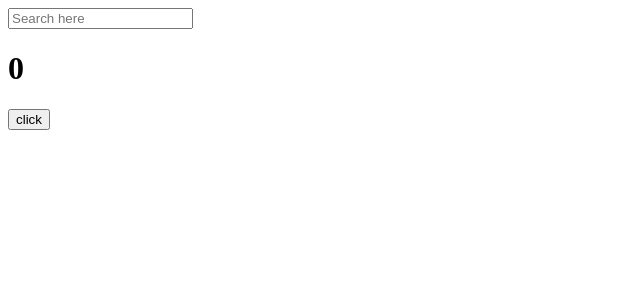
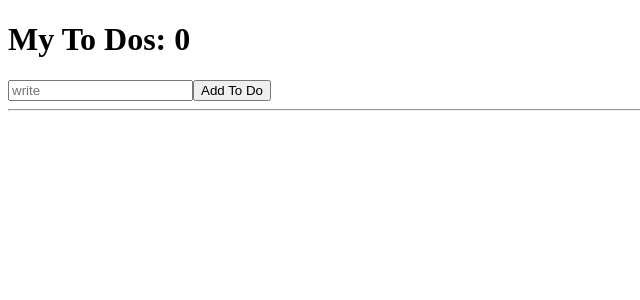
Before and after one commit to Jetom88/movie_app, a React (Create React App) app: page / in a window 1280 px wide. Shown: the top 300 px of the page, without its empty margins (0-640 px from the left). Built offline with nearby package versions, Linux system fonts and the light colour scheme.

Commit message:
간단한 to Do 만들기

```diff
--- a/src/App.js
+++ b/src/App.js
@@ -1,38 +1,35 @@
 import { useState, useEffect } from "react";
 
 function App() {
-  const [counter, setValue] = useState(0);
-  const [keyword, setKeyword] = useState("");
-  const onClick = () => setValue((prev) => prev + 1);
-  const onChange = (e) => setKeyword(e.target.value);
-
-  console.log("여러번!");
-
-  useEffect(() => {
-    // 첫 번째 arg는 실행시키고 싶은 코드
-    // 두 번째([])는 dependencies(react가 지켜봐야하는 것) 변화할 때 react.js가 코드를 실행시킴
-    console.log("한번만");
-  }, []);
-
-  useEffect(() => {
-    if (keyword !== "" && keyword.length > 5) {
-      console.log("search", keyword);
+  const [toDo, setToDo] = useState("");
+  const [toDos, setToDos] = useState([]);
+  const onChange = (e) => setToDo(e.target.value);
+  const onSubmit = (e) => {
+    e.preventDefault();
+    if (toDo === "") {
+      return;
     }
-  }, [keyword]);
-
-  useEffect(() => {
-    console.log("[]안에 둘 중 하나가 바뀌면 실행되는 것");
-  }, [keyword, counter]);
+    setToDo("");
+    setToDos((currentArray) => [toDo, ...currentArray]);
+  };
   return (
     <div>
-      <input
-        value={keyword}
-        onChange={onChange}
-        type="text"
-        placeholder="Search here"
-      />
-      <h1>{counter}</h1>
-      <button onClick={onClick}>click</button>
+      <h1>My To Dos: {toDos.length}</h1>
+      <form onSubmit={onSubmit}>
+        <input
+          onChange={onChange}
+          value={toDo}
+          type="text"
+          placeholder="write"
+        />
+        <button>Add To Do</button>
+      </form>
+      <hr />
+      <ul>
+        {toDos.map((item, index) => (
+          <li key={index}>{item}</li>
+        ))}
+      </ul>
     </div>
   );
 }
```
